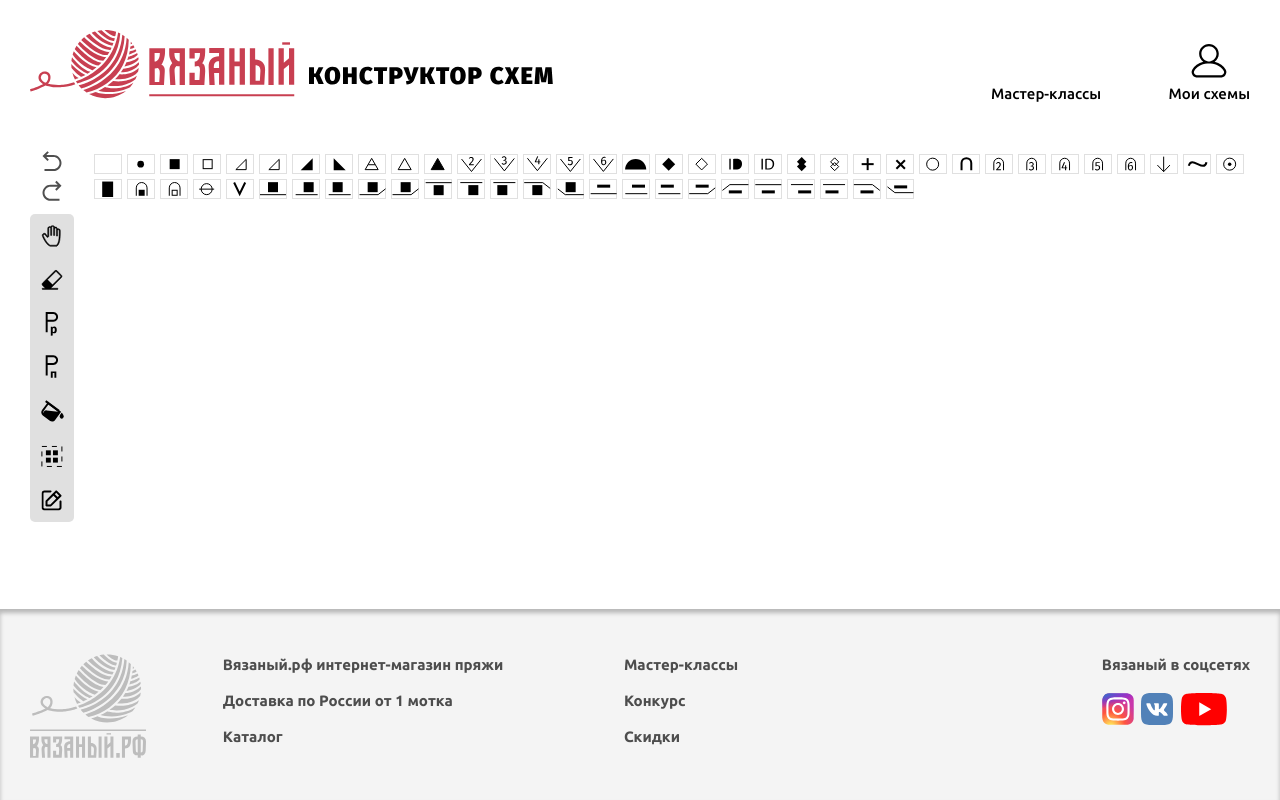
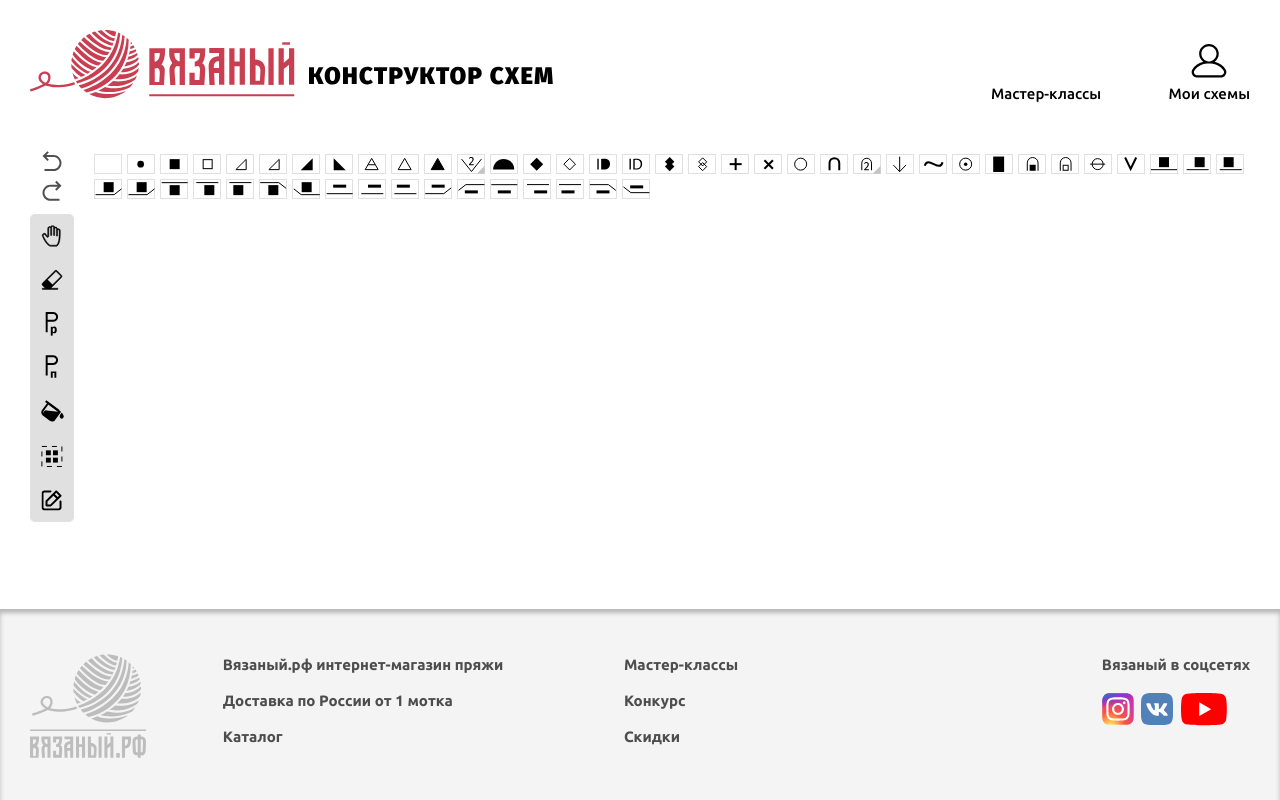
Before and after one commit to voodoobat/constructor-next, a Next.js app: page /constructor in a window 1280 px wide. Built offline with nearby package versions, Linux system fonts and the light colour scheme.

Commit message:
loop button dropdown

```diff
--- a/src/components/constructor/LoopButton/LoopButton.js
+++ b/src/components/constructor/LoopButton/LoopButton.js
@@ -3,11 +3,26 @@ import scss from './LoopButton.module.scss'
 import classNames from 'classnames'
 
 import Loop from '@components/constructor/Loop/Loop'
+import OptionsIcon from './svg/options_icon.svg'
 
-export default function LoopButton ({ className, id }) {
+export default function LoopButton ({ className, data }) {
   return (
     <div className={classNames(className, scss._)}>
-      <Loop id={id} />
+      <div className={classNames(scss.button, scss.button_is_selected)}>
+        <Loop id={data.id} />
+        {data.options && <OptionsIcon className={scss.options_icon} />}
+      </div>
+      {data.options && (
+        <div className={scss.dropdown}>
+          <div className={scss.dropdown_data}>
+            {data.options.map(({ id }) => (
+              <div className={scss.button} key={id}>
+                <Loop id={id} />
+              </div>
+            ))}
+          </div>
+        </div>
+      )}
     </div>
   )
 }
--- a/src/components/constructor/LoopButton/LoopButton.module.scss
+++ b/src/components/constructor/LoopButton/LoopButton.module.scss
@@ -2,16 +2,62 @@
 @import '@scss/mixins';
 
 ._ {
+  position: relative;
+
+  &:hover {
+    .dropdown {
+      display: block;
+    }
+  }
+}
+
+.button {
   @include size(2.8rem 2rem);
+  position: relative;
   display: flex;
+  min-width: 2.8rem;
   align-items: center;
   justify-content: center;
-  min-width: 2.8rem;
   border: 1px solid $light-gray;
   transition: border-color .15s ease-in;
   cursor: pointer;
 
   &:hover {
     border-color: $medium-blue;
+
+    .options_icon {
+      > path {
+        fill: $medium-blue;
+      }
+    }
   }
 }
+
+.options_icon {
+  @include position(absolute, null -1px -1px);
+
+  > path {
+    transition: fill .15s ease-in;
+  }
+}
+
+$dropdown-space: 2px;
+
+.dropdown {
+  @include position(absolute, 100% 50%);
+  display: none;
+  transform: translateX(50%);
+  padding-top: $dropdown-space;
+  z-index: 15;
+
+  .button {
+    margin: $dropdown-space;
+  }
+}
+
+.dropdown_data {
+  padding: $dropdown-space;
+  background: $body-bg;
+  border-radius: $radius / 2;
+  box-shadow: 0 0 4px rgba(black, 0.3);
+}
--- a/src/components/constructor/LoopPanel/LoopPanel.js
+++ b/src/components/constructor/LoopPanel/LoopPanel.js
@@ -5,18 +5,33 @@ import classNames from 'classnames'
 import LoopButton from '@components/constructor/LoopButton/LoopButton'
 
 // TODO: replace this shit with api
-const loops = []
-for (let j = 1; j <= 60; j++) {
-  loops.push(j)
+const getData = () => {
+  const data = []
+
+  for (let j = 1; j <= 60; j++) {
+    if (j != 13 && j != 14 &&
+        j != 15 && j != 16 &&
+        j != 29 && j != 30 &&
+        j != 31 && j != 32) {
+
+      data.push({ id: j })
+    }
+  }
+
+  data[11].options = [{ id: 13 }, { id: 14 }, { id: 15 }, { id: 16 }]
+  data[23].options = [{ id: 29 }, { id: 30 }, { id: 31 }, { id: 32 }]
+
+
+  return data
 }
 
 export default function LoopsBar ({ className }) {
   return (
     <div className={classNames(className, scss._)}>
-      {loops.map(id =>
+      {getData().map(loop =>
         <LoopButton className={scss.button}
-                    id={id}
-                    key={id} />
+                    data={loop}
+                    key={loop.id} />
       )}
     </div>
   )
--- a/src/scss/_config.scss
+++ b/src/scss/_config.scss
@@ -8,6 +8,7 @@ $medium-blue: #006DF1;
 
 $text-color: black;
 $link-color: $medium-red;
+$body-bg: white;
 
 
 $viewport: 1280px;
```
Also changed, not shown: src/components/constructor/LoopButton/svg/options_icon.svg (added).
